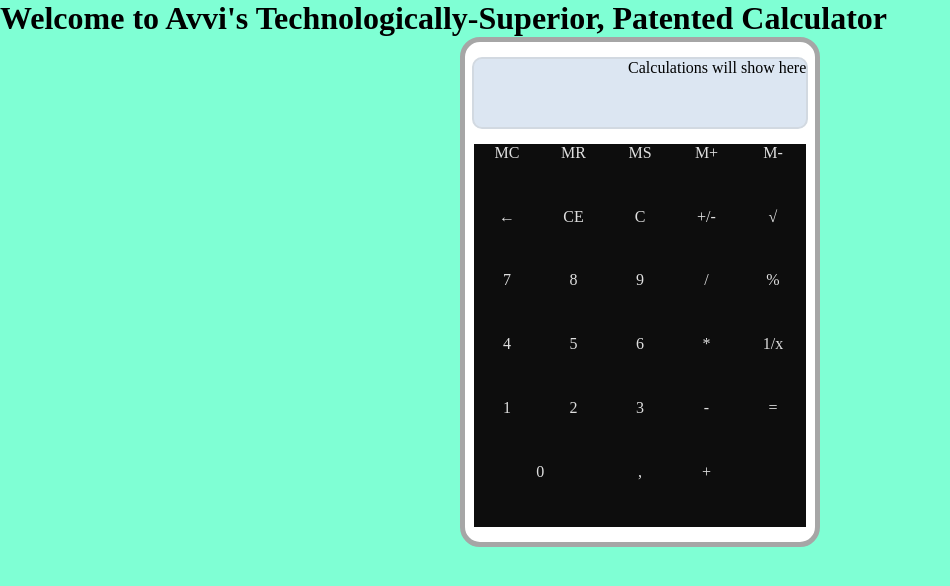
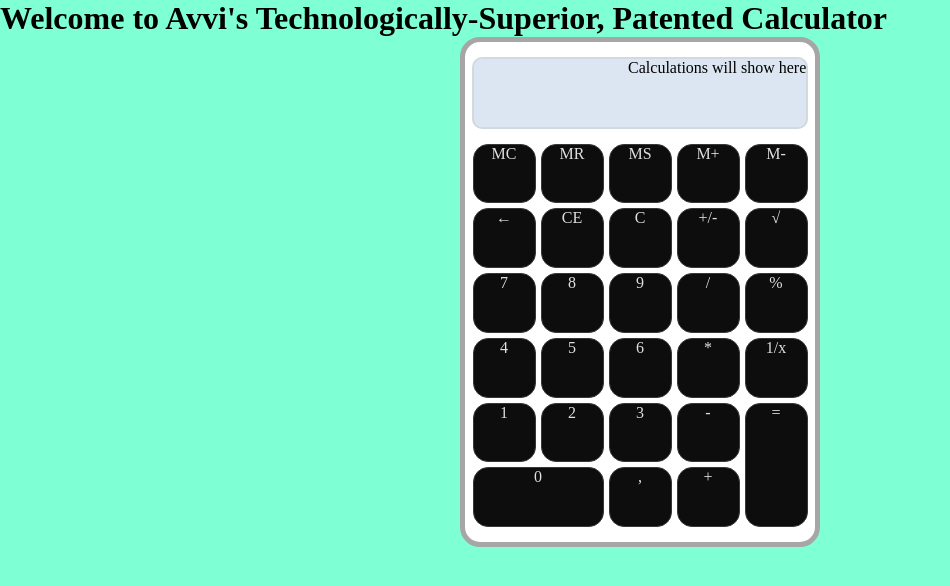
Before and after one commit to avvisingh/Project_2_Calculator, a plain HTML site: page index.html in a window 1280 px wide. Shown: the whole page, without its empty margins (0-950 px from the left). Drawn offline with nearby package versions, Linux system fonts and the light colour scheme; files that its build step writes are made by us from their sources.

```diff
--- a/index.html
+++ b/index.html
@@ -37,7 +37,7 @@
                     <div class="calculator-body__buttons calculator-body__buttons-body--CE 7">
                         <p>CE</p>
                     </div>
-                    <div class="calculator-body__buttons calculator-body__buttons-body--C 8">
+                    <div class="calculator-body__buttons calculator-body__buttons--usable  calculator-body__buttons-body--C 8">
                         <p>C</p>
                     </div>
                     <div class="calculator-body__buttons calculator-body__buttons-body--plusminus 9">
@@ -46,58 +46,58 @@
                     <div class="calculator-body__buttons calculator-body__buttons-body--SquareRoot 10">
                         <p>&#8730</p>
                     </div>
-                    <div class="calculator-body__buttons calculator-body__buttons-body--7 11">
+                    <div class="calculator-body__buttons calculator-body__buttons--usable calculator-body__buttons-body--7 11">
                         <p>7</p>
                     </div>
-                    <div class="calculator-body__buttons calculator-body__buttons-body--8 12">
+                    <div class="calculator-body__buttons calculator-body__buttons--usable  calculator-body__buttons-body--8 12">
                         <p>8</p>
                     </div>
-                    <div class="calculator-body__buttons calculator-body__buttons-body--9 13">
+                    <div class="calculator-body__buttons calculator-body__buttons--usable  calculator-body__buttons-body--9 13">
                         <p>9</p>
                     </div>
-                    <div class="calculator-body__buttons calculator-body__buttons-body--divide 14">
+                    <div class="calculator-body__buttons calculator-body__buttons--usable  calculator-body__buttons-body--divide 14">
                         <p>/</p>
                     </div>
                     <div class="calculator-body__buttons calculator-body__buttons-body--modulo 15">
                         <p>%</p>
                     </div>
-                    <div class="calculator-body__buttons calculator-body__buttons-body--4 16">
+                    <div class="calculator-body__buttons calculator-body__buttons--usable  calculator-body__buttons-body--4 16">
                         <p>4</p>
                     </div>
-                    <div class="calculator-body__buttons calculator-body__buttons-body--5 17">
+                    <div class="calculator-body__buttons calculator-body__buttons--usable  calculator-body__buttons-body--5 17">
                         <p>5</p>
                     </div>
-                    <div class="calculator-body__buttons calculator-body__buttons-body--6 18">
+                    <div class="calculator-body__buttons calculator-body__buttons--usable  calculator-body__buttons-body--6 18">
                         <p>6</p>
                     </div>
-                    <div class="calculator-body__buttons calculator-body__buttons-body--multiply 19">
+                    <div class="calculator-body__buttons calculator-body__buttons--usable  calculator-body__buttons-body--multiply 19">
                         <p>*</p>
                     </div>
                     <div class="calculator-body__buttons calculator-body__buttons-body--inverse 20">
                         <p>1/x</p>
                     </div>
-                    <div class="calculator-body__buttons calculator-body__buttons-body--1 21">
+                    <div class="calculator-body__buttons calculator-body__buttons--usable  calculator-body__buttons-body--1 21">
                         <p>1</p>
                     </div>
-                    <div class="calculator-body__buttons calculator-body__buttons-body--2 22">
+                    <div class="calculator-body__buttons calculator-body__buttons--usable  calculator-body__buttons-body--2 22">
                         <p>2</p>
                     </div>
-                    <div class="calculator-body__buttons calculator-body__buttons-body--3 23">
+                    <div class="calculator-body__buttons calculator-body__buttons--usable  calculator-body__buttons-body--3 23">
                         <p>3</p>
                     </div>
-                    <div class="calculator-body__buttons calculator-body__buttons-body--subtract 24">
+                    <div class="calculator-body__buttons calculator-body__buttons--usable  calculator-body__buttons-body--subtract 24">
                         <p>-</p>
                     </div>
-                    <div class="calculator-body__buttons calculator-body__buttons-body--equals 25">
+                    <div class="calculator-body__buttons calculator-body__buttons--usable  calculator-body__buttons-body--equals 25">
                         <p>=</p>
                     </div>
-                    <div class="calculator-body__buttons calculator-body__buttons-body--0 26">
+                    <div class="calculator-body__buttons calculator-body__buttons--usable  calculator-body__buttons-body--0 26">
                         <p>0</p>
                     </div>
                     <div class="calculator-body__buttons calculator-body__buttons-body--comma 27">
                         <p>,</p>
                     </div>
-                    <div class="calculator-body__buttons calculator-body__buttons-body--add 28">
+                    <div class="calculator-body__buttons calculator-body__buttons--usable  calculator-body__buttons-body--add 28">
                         <p>+</p>
                     </div>
                 </div>
--- a/sass/components/calculator-buttons.scss
+++ b/sass/components/calculator-buttons.scss
@@ -2,12 +2,13 @@
 @use "../partials/palette";
 
 .calculator-body__buttons-body {
-    width: 95%;
-    margin: auto auto 15px auto;
+    width: 90%;
+    margin: auto auto 15px 7.5px;
     height: 85%;
     display: grid;
     grid-template-columns: 20% 20% 20% 20% 20%;
     grid-template-rows: auto;
+    grid-gap: 5px;
     grid-template-areas:
         "MC MR MS Mplus Mminus"
         "arrow CE C plusminus SquareRoot"
@@ -106,4 +107,17 @@
     background-color: palette.$calculator-button-background-colour;
     color: palette.$calculator-button-text-colour;
     text-align: center;
+    @include layout.border(
+        1px,
+        solid,
+        palette.$calculator-button-border-colour,
+        15px
+    );
+
+    &--usable {
+        &:hover {
+            transform: translateY(1px);
+            box-shadow: 1px 1px #888888;
+        }
+    }
 }
```
